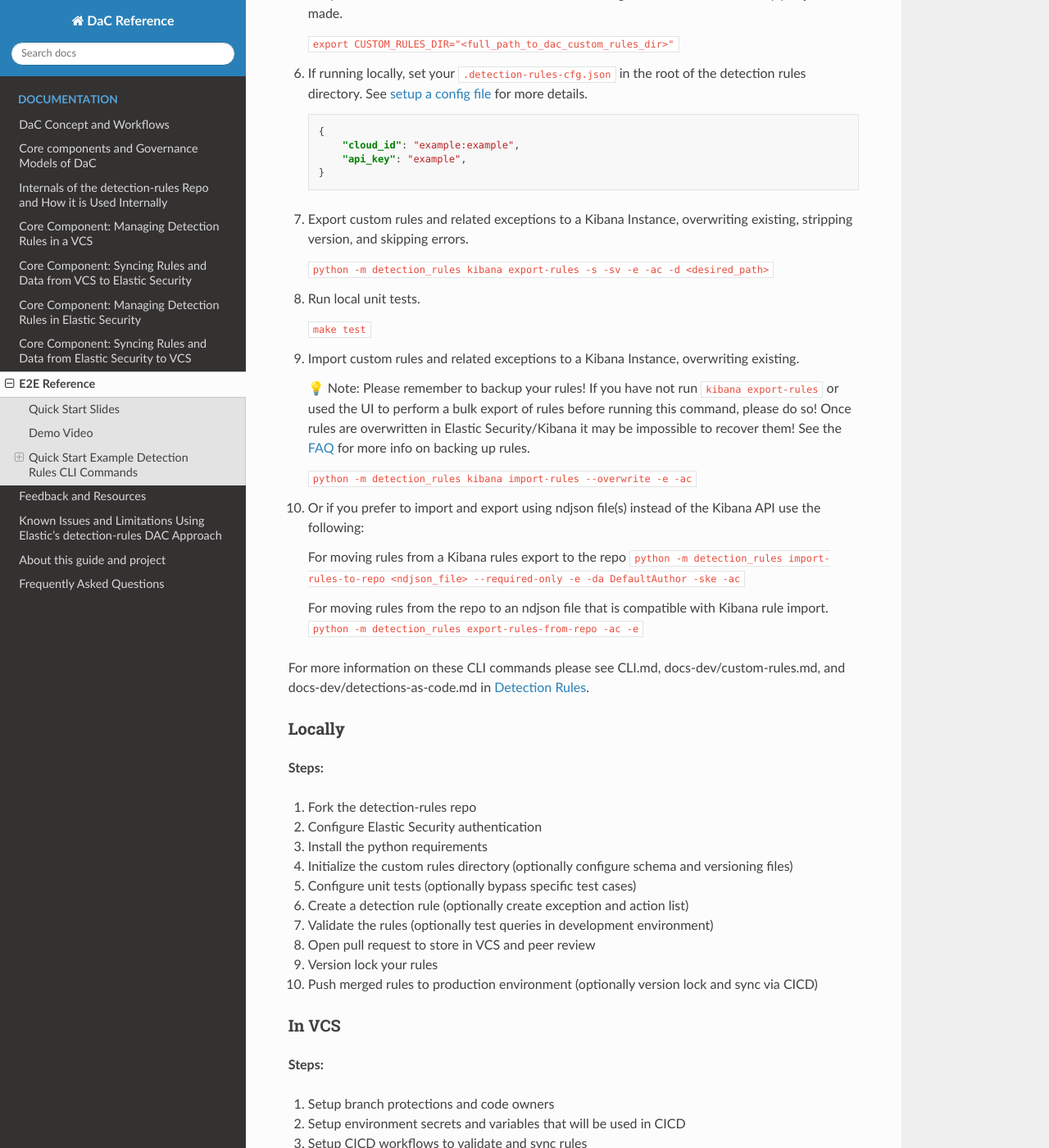
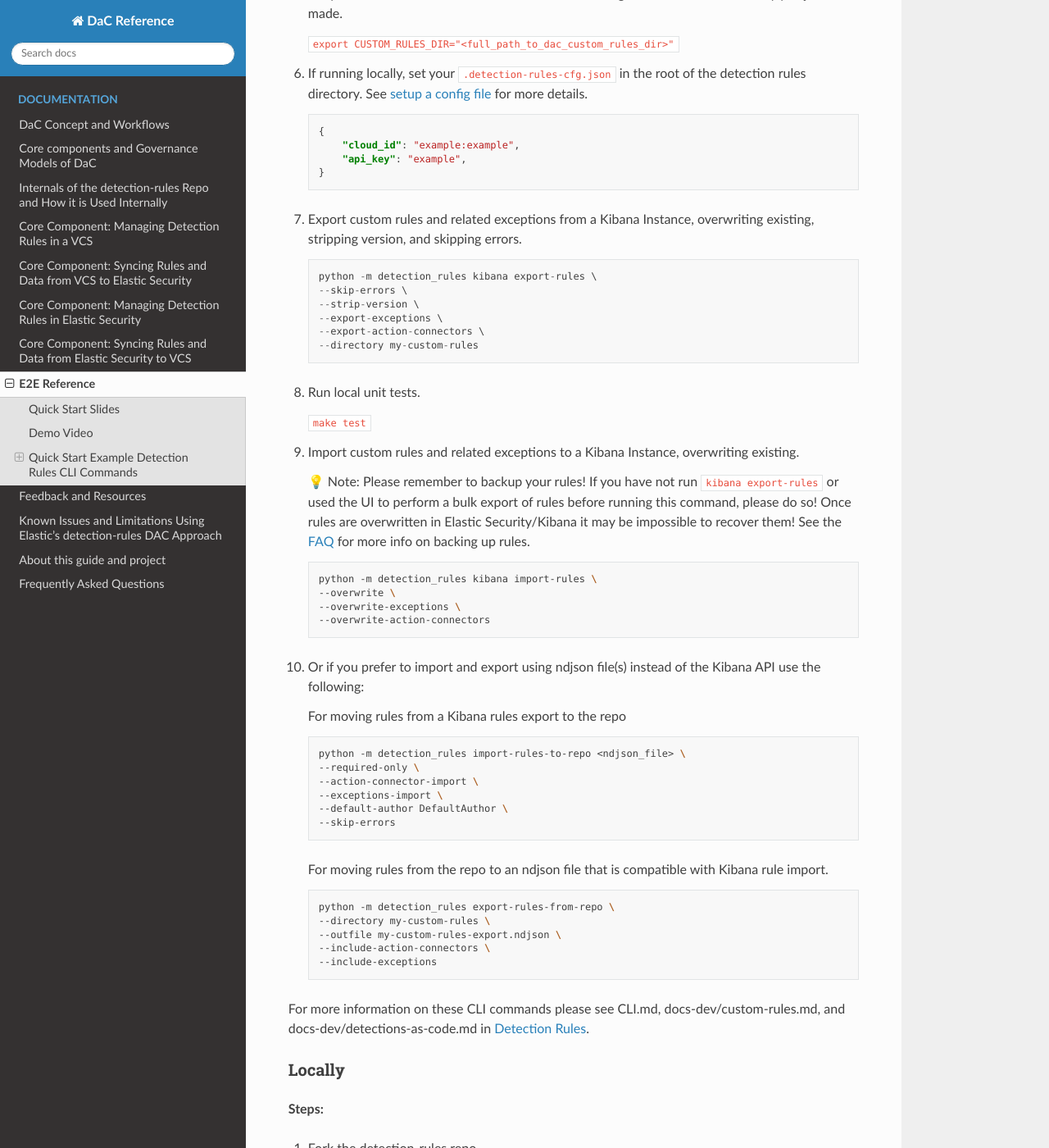
Before and after one commit to elastic/DaC-Reference, a Sphinx documentation site: the page built from docs/etoe_reference_example.md, in a window 1280 px wide and 1400 px high, scrolled down 1770 px. Shown: the whole window at 82% size. Built offline with Sphinx 7.4.7 and the Read the Docs theme 3.1.0, drawn with Linux system fonts in a browser that asks for light colours.

Commit message:
Updated CLI examples to long-form arguments for ease of reading (#28)

````diff
--- a/docs/etoe_reference_example.md
+++ b/docs/etoe_reference_example.md
@@ -68,9 +68,16 @@ Take a look at an example of how you can use some of our DaC features. The repo
     }
     ```
 
-1. Export custom rules and related exceptions to a Kibana Instance, overwriting existing, stripping version, and skipping errors.
+1. Export custom rules and related exceptions from a Kibana Instance, overwriting existing, stripping version, and skipping errors.
 
-    `python -m detection_rules kibana export-rules -s -sv -e -ac -d <desired_path>`
+    ```
+    python -m detection_rules kibana export-rules \
+    --skip-errors \
+    --strip-version \
+    --export-exceptions \
+    --export-action-connectors \
+    --directory my-custom-rules
+    ```
 
 1. Run local unit tests.
 
@@ -80,15 +87,35 @@ Take a look at an example of how you can use some of our DaC features. The repo
 
     💡 Note: Please remember to backup your rules! If you have not run `kibana export-rules` or used the UI to perform a bulk export of rules before running this command, please do so! Once rules are overwritten in Elastic Security/Kibana it may be impossible to recover them! See the [FAQ](./faq.md#q8-how-can-i-backup-my-rules-prior-to-overwriting-rules-in-kibana) for more info on backing up rules.
 
-    `python -m detection_rules kibana import-rules --overwrite -e -ac`
+    ```bash
+    python -m detection_rules kibana import-rules \
+    --overwrite \
+    --overwrite-exceptions \
+    --overwrite-action-connectors
+    ```
 
 1. Or if you prefer to import and export using ndjson file(s) instead of the Kibana API use the following:
 
     For moving rules from a Kibana rules export to the repo
-    `python -m detection_rules import-rules-to-repo <ndjson_file> --required-only -e -da DefaultAuthor -ske -ac`
+
+    ```bash
+    python -m detection_rules import-rules-to-repo <ndjson_file> \
+    --required-only \
+    --action-connector-import \
+    --exceptions-import \
+    --default-author DefaultAuthor \
+    --skip-errors
+    ```
 
     For moving rules from the repo to an ndjson file that is compatible with Kibana rule import.
-    ` python -m detection_rules export-rules-from-repo -ac -e`
+
+    ```bash
+    python -m detection_rules export-rules-from-repo \
+    --directory my-custom-rules \
+    --outfile my-custom-rules-export.ndjson \
+    --include-action-connectors \
+    --include-exceptions
+    ```
 
 For more information on these CLI commands please see CLI.md, docs-dev/custom-rules.md, and docs-dev/detections-as-code.md in [Detection Rules](https://github.com/elastic/detection-rules).
 
````
